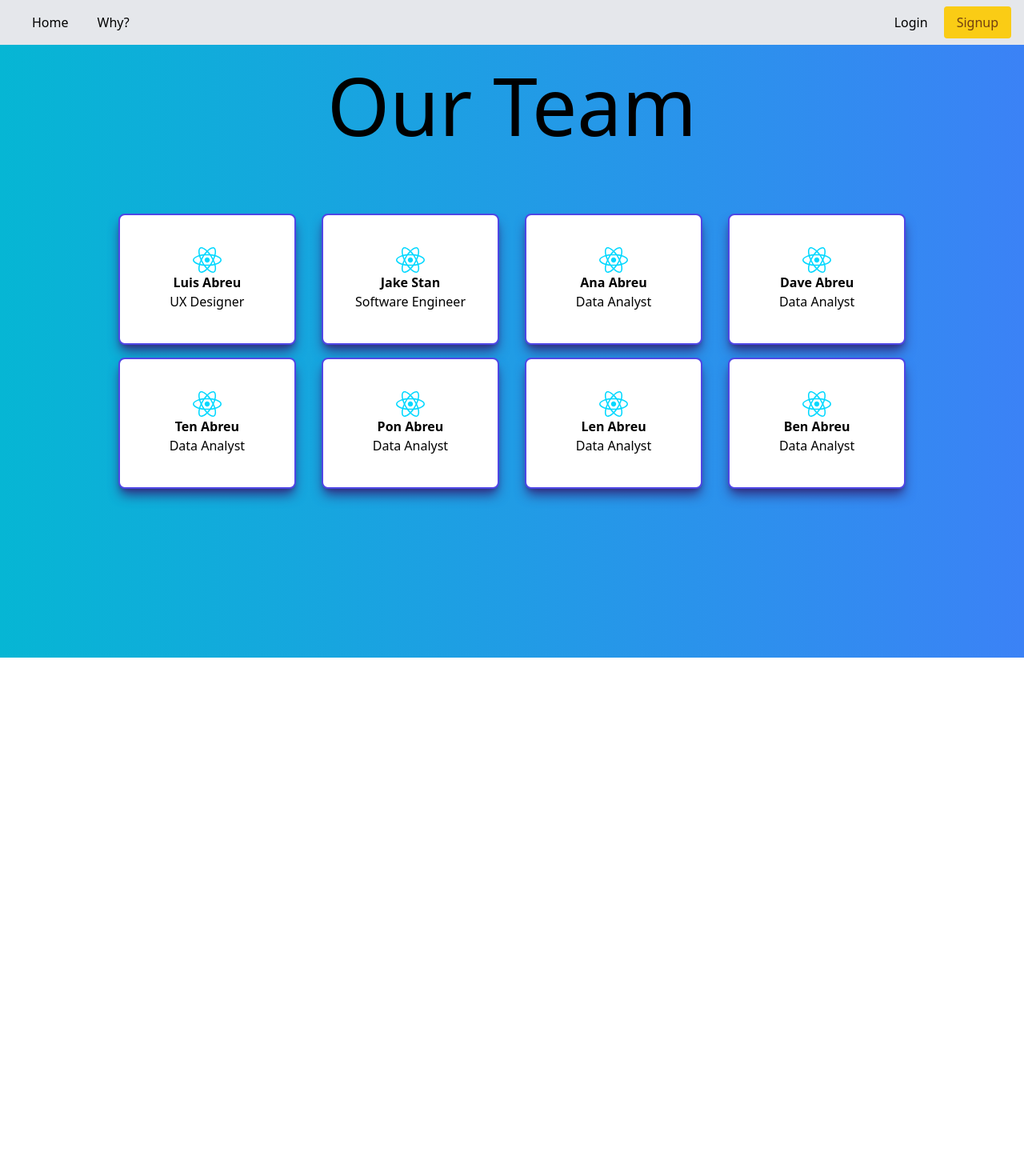
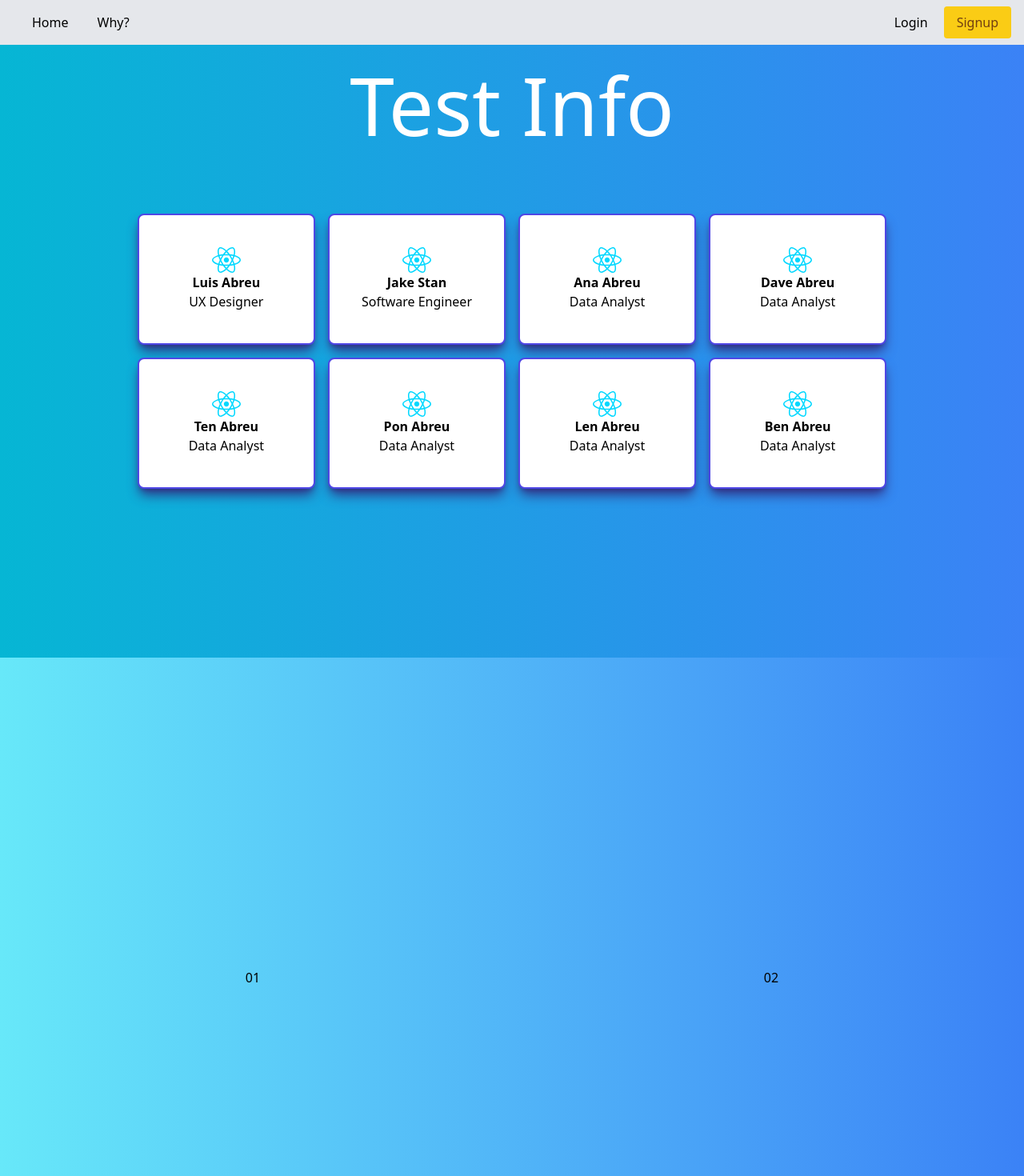
Before and after one commit to Splicid/Minimal-Website, a React (Vite) app: page / in a window 1280 px wide. Shown: the top 1470 px of the page at 80% size. Before the commit the page ends 822 px from the top, so only its background shows below. Built offline with nearby package versions, Linux system fonts and the light colour scheme.

Commit message:
started on 2nd content

```diff
--- a/src/main.jsx
+++ b/src/main.jsx
@@ -4,11 +4,13 @@ import './styles/index.css'
 import Main from './pages/main'
 import Nav from './pages/navbar'
 import Content from './pages/content'
+import Experience from './pages/experience'
 
 ReactDOM.createRoot(document.getElementById('root')).render(
   <React.StrictMode>
     <Nav />
     <Content />
+    <Experience />
     <Main />
   </React.StrictMode>
 )
--- a/src/pages/content.jsx
+++ b/src/pages/content.jsx
@@ -16,7 +16,7 @@ const content = () => {
     return(
 
         <div className="relative text-center">
-            <div className="text-xl absolute text-center w-screen"> Our Team</div>
+            <div className="text-sm sm:text-xl2 lg:text-xl4 md:text-xl3 absolute text-center w-screen text-white"> Test Info </div>
             <div className="flex items-center justify-center h-[95.7vh] bg-gradient-to-r from-cyan-500 to-blue-500">
             <Title_card Info={Info} />
             </div>
--- /dev/null
+++ b/src/pages/experience.jsx
@@ -0,0 +1,15 @@
+
+
+
+const experience = () => {
+    return(
+        <div className="flex items-center justify-center h-[100vh] bg-gradient-to-r from-cyan-300 to-blue-500">
+            <div class="grid grid-cols-2 gap-4 w-screen">
+                <div className="text-center">01</div>
+                <div className="text-center">02</div>
+            </div>
+        </div>
+    )
+}
+
+export default experience;
--- a/src/pages/title-card.jsx
+++ b/src/pages/title-card.jsx
@@ -9,7 +9,7 @@ const title_card = (props) => {
     return(
         <div className="grid grid-cols-4 gap-4">
             {infos.map((Info) => (
-                <div className="flex flex-col border-solid border-2 border-indigo-600 px-10 py-10 bg-white rounded-lg ml-2 mr-2 items-center shadow-lg shadow-indigo-900" key={Info.id}>
+                <div className="flex flex-col border-solid border-2 border-indigo-600 px-10 py-10 bg-white rounded-lg items-center shadow-lg shadow-indigo-900" key={Info.id}>
                     <div className="text-center text-base">
                         <img className="inline-block" src={Logo} />
                         <div>
--- a/tailwind.config.cjs
+++ b/tailwind.config.cjs
@@ -12,6 +12,22 @@ module.exports = {
       fontFamily:{
         inter: ['inter', 'serif']
       },
+      fontSize: {
+        sm: '2.8rem',
+        base: '1rem',
+        xl: '6.25rem',
+        xl2: '4.563rem',
+        xl3: '5.953rem',
+        xl4: '6.25rem',
+        xl5: '7.052rem',
+      },
+      screens: {
+        'sm': '360px',
+        'md': '820px',
+        'lg': '1024px',
+        'xl': '1580px',
+        '2xl': '1936px',
+      }
     },
   },
   plugins: [],
```
